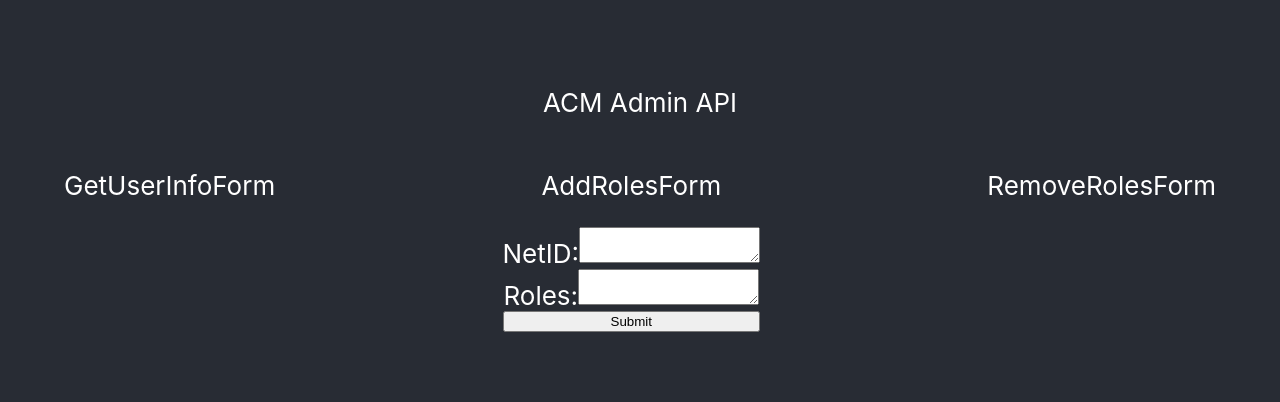
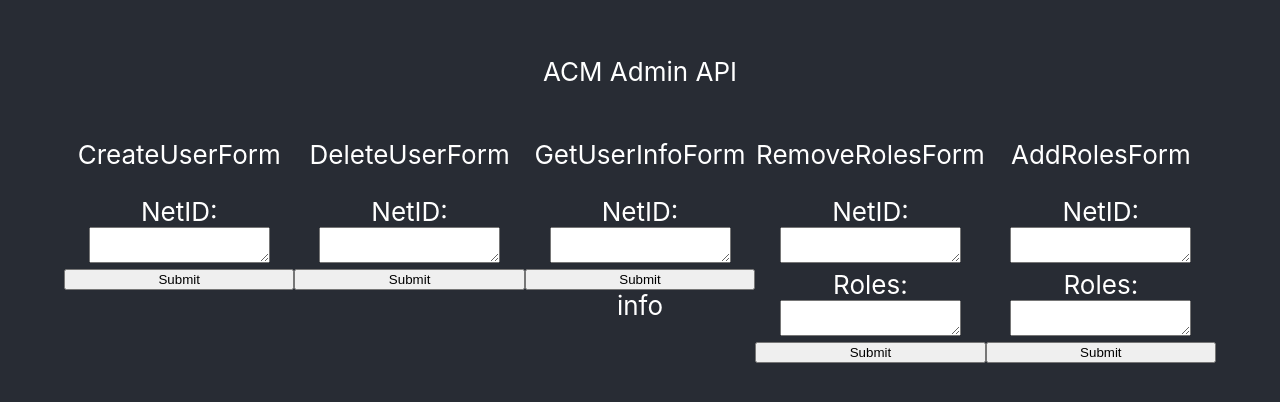
Before and after one commit to acm-uiuc/admin-api, a React (Create React App) app in the folder admin-api-frontend/: page / in a window 1280 px wide. Shown: the part 204-606 px from the top of the page. Built offline with nearby package versions, Linux system fonts and the light colour scheme.

Commit message:
Create other basic forms

```diff
--- a/admin-api-frontend/src/App.js
+++ b/admin-api-frontend/src/App.js
@@ -1,31 +1,22 @@
-import logo from "./logo.svg";
 import "./App.css";
 import GetUserInfoForm from "./components/GetUserInfoForm/index.tsx";
 import AddRolesForm from "./components/AddRolesForm/index.tsx";
 import RemoveRolesForm from "./components/RemoveRolesForm/index.tsx";
+import CreateUserForm from "./components/CreateUserForm/index.tsx";
+import DeleteUserForm from "./components/DeleteUserForm/index.tsx";
 
 function App() {
   return (
     <div className="App">
       <header className="App-header">
-        {/* <img src={logo} className="App-logo" alt="logo" /> */}
         <p>ACM Admin API </p>
         <div className="Form-container">
+          <CreateUserForm />
+          <DeleteUserForm />
           <GetUserInfoForm />
+          <RemoveRolesForm />
           <AddRolesForm />
-          <RemoveRolesForm />
         </div>
-        {/* <p>
-          Edit <code>src/App.js</code> and save to reload.
-        </p>
-        <a
-          className="App-link"
-          href="https://reactjs.org"
-          target="_blank"
-          rel="noopener noreferrer"
-        >
-          Learn React
-        </a> */}
       </header>
     </div>
   );
--- a/admin-api-frontend/src/components/AddRolesForm/index.tsx
+++ b/admin-api-frontend/src/components/AddRolesForm/index.tsx
@@ -1,5 +1,5 @@
 import React, { useState } from "react";
-import "./styles.css";
+import "../../components/CommonStyles/styles.css";
 
 const AddRolesForm = () => {
   const [netID, setNetID] = useState<string>("");
@@ -16,6 +16,7 @@ const AddRolesForm = () => {
   };
 
   const handleSubmit = (event) => {
+    if (netID !== "" && roles !== "") {
       console.log(netID);
       console.log(rolesSplit);
       // Do something with the netID and roles
@@ -24,6 +25,7 @@ const AddRolesForm = () => {
       setRolesSplit([]);
       setNetID("");
       setRoles("");
+    }
   };
 
   return (
--- a/admin-api-frontend/src/components/AddRolesForm/styles.css
+++ b/admin-api-frontend/src/components/CommonStyles/styles.css
@@ -1,4 +1,4 @@
 .form-container {
   display: flex;
-  flex-direction: column;
- }
+  flex-direction: column
+}
--- a/admin-api-frontend/src/components/CreateUserForm/index.tsx
+++ b/admin-api-frontend/src/components/CreateUserForm/index.tsx
@@ -1,10 +1,35 @@
-import React from "react";
+import React, { useState } from "react";
 
 const CreateUserForm = () => {
+  const [netID, setNetID] = useState<string>("");
+
+  const handleNetIDChange = (event) => {
+    setNetID(event.target.value);
+  };
+
+  const handleSubmit = (event) => {
+    if (netID !== "") {
+      console.log(netID);
+      // Do something with the netID to create a new user
+
+      event.preventDefault();
+      setNetID("");
+    }
+  };
+
   return (
     <>
       <div>
         <p>CreateUserForm</p>
+        <form onSubmit={handleSubmit}>
+          <div className="form-container">
+            <label>
+              NetID:
+              <textarea value={netID} onChange={handleNetIDChange} />
+            </label>
+            <input type="submit" value="Submit" />
+          </div>
+        </form>
       </div>
     </>
   );
--- a/admin-api-frontend/src/components/DeleteUserForm/index.tsx
+++ b/admin-api-frontend/src/components/DeleteUserForm/index.tsx
@@ -1,10 +1,35 @@
-import React from "react";
+import React, { useState } from "react";
 
 const DeleteUserForm = () => {
+  const [netID, setNetID] = useState<string>("");
+
+  const handleNetIDChange = (event) => {
+    setNetID(event.target.value);
+  };
+
+  const handleSubmit = (event) => {
+    if (netID !== "") {
+      console.log(netID);
+      // Do something with the netID
+
+      event.preventDefault();
+      setNetID("");
+    }
+  };
+
   return (
     <>
       <div>
         <p>DeleteUserForm</p>
+        <form onSubmit={handleSubmit}>
+          <div className="form-container">
+            <label>
+              NetID:
+              <textarea value={netID} onChange={handleNetIDChange} />
+            </label>
+            <input type="submit" value="Submit" />
+          </div>
+        </form>
       </div>
     </>
   );
--- a/admin-api-frontend/src/components/GetUserInfoForm/index.tsx
+++ b/admin-api-frontend/src/components/GetUserInfoForm/index.tsx
@@ -1,10 +1,40 @@
-import React from "react";
+import React, { useState } from "react";
 
 const GetUserInfoForm = () => {
+  const [netID, setNetID] = useState<string>("");
+  const [userInfo, setUserInfo] = useState<string>("info");
+
+  const handleNetIDChange = (event) => {
+    setNetID(event.target.value);
+  };
+
+  const handleSubmit = (event) => {
+    if (netID !== "") {
+      console.log(netID);
+      // Do something with the netID to get UserInfo
+      // Display user info by setting userInfo
+
+      setUserInfo("bean");
+
+      event.preventDefault();
+      setNetID("");
+    }
+  };
+
   return (
     <>
       <div>
         <p>GetUserInfoForm</p>
+        <form onSubmit={handleSubmit}>
+          <div className="form-container">
+            <label>
+              NetID:
+              <textarea value={netID} onChange={handleNetIDChange} />
+            </label>
+            <input type="submit" value="Submit" />
+          </div>
+        </form>
+        <div>{userInfo}</div>
       </div>
     </>
   );
--- a/admin-api-frontend/src/components/RemoveRolesForm/index.tsx
+++ b/admin-api-frontend/src/components/RemoveRolesForm/index.tsx
@@ -1,10 +1,49 @@
-import React from "react";
+import React, { useState } from "react";
 
 const RemoveRolesForm = () => {
+  const [netID, setNetID] = useState<string>("");
+  const [roles, setRoles] = useState<string>("");
+  const [rolesSplit, setRolesSplit] = useState<string[]>([]);
+
+  const handleNetIDChange = (event) => {
+    setNetID(event.target.value);
+  };
+
+  const handleRolesChange = (event) => {
+    setRoles(event.target.value);
+    setRolesSplit(event.target.value.split(","));
+  };
+
+  const handleSubmit = (event) => {
+    if (netID !== "" && roles !== "") {
+      console.log(netID);
+      console.log(rolesSplit);
+      // Do something with the netID and roles to remove them
+
+      event.preventDefault();
+      setRolesSplit([]);
+      setNetID("");
+      setRoles("");
+    }
+  };
+
   return (
     <>
       <div>
         <p>RemoveRolesForm</p>
+        <form onSubmit={handleSubmit}>
+          <div className="form-container">
+            <label>
+              NetID:
+              <textarea value={netID} onChange={handleNetIDChange} />
+            </label>
+            <label>
+              Roles:
+              <textarea value={roles} onChange={handleRolesChange} />
+            </label>
+            <input type="submit" value="Submit" />
+          </div>
+        </form>
       </div>
     </>
   );
```
Lines whose indentation alone changed are shown as unchanged.
